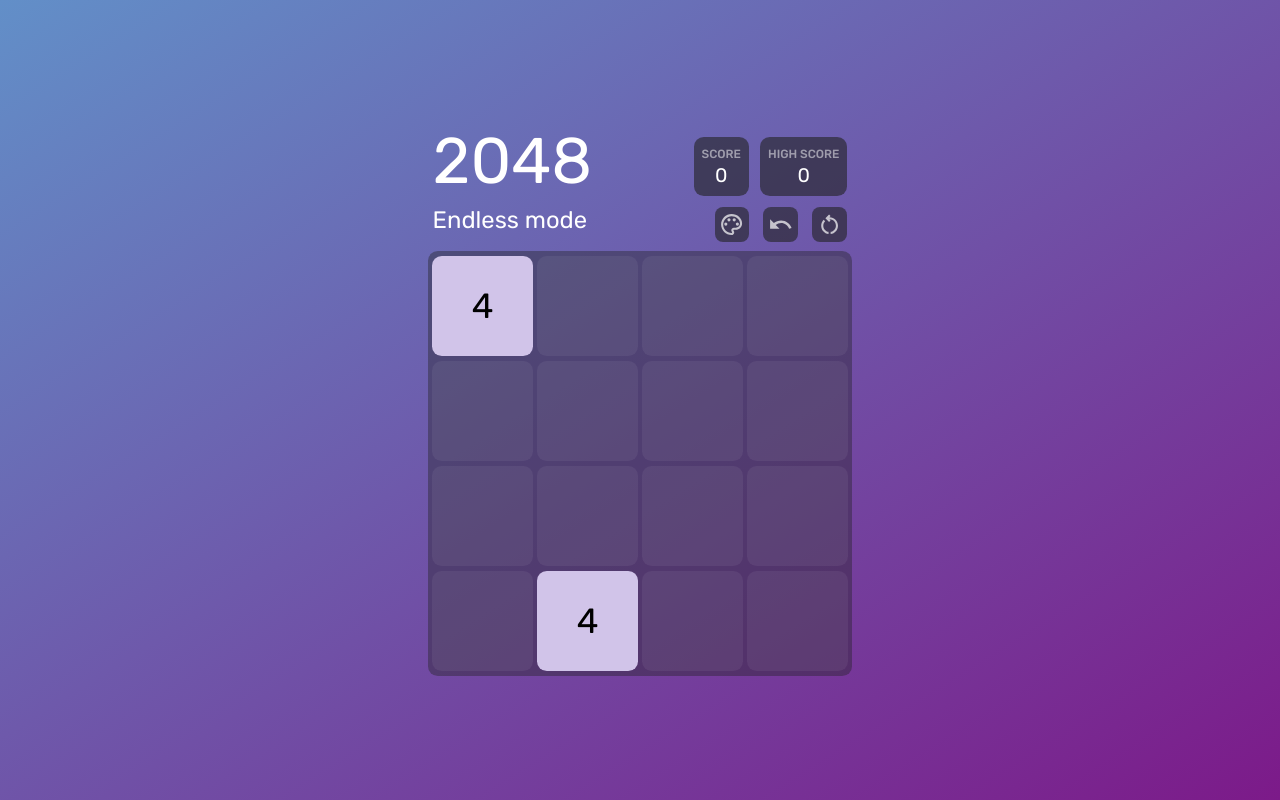
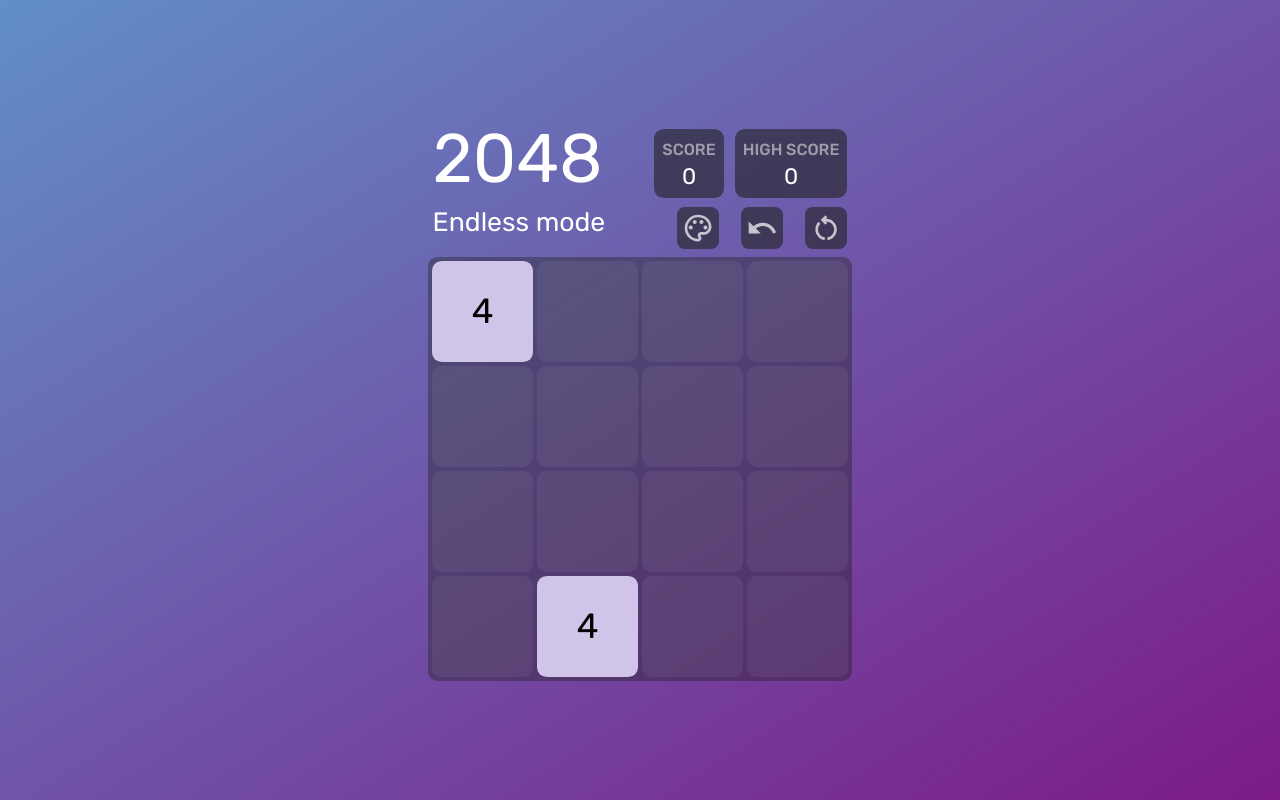
Before and after one commit to Sergey325/2048_react, a React (Create React App) app: page / in a window 1280 px wide. Built offline with nearby package versions, Linux system fonts and the light colour scheme.

Commit message:
changed fontSize

```diff
--- a/src/components/header.jsx
+++ b/src/components/header.jsx
@@ -58,7 +58,7 @@
             <FlexCenter width="100%" py="0.57rem"
                         sx={{justifyContent: "space-between", alignItems: "flex-start"}}>
                 <Typography variant="h3" gutterBottom>Endless mode</Typography>
-                <FlexCenter gap="1rem" zIndex={20}>
+                <FlexCenter gap="1.6rem" zIndex={20}>
                     <IconButton
                         sx={{
                             borderRadius: "0.57rem",
@@ -72,7 +72,7 @@
                     >
                         <PaletteOutlined sx={{
                             color: mainColor["gray200"],
-                            fontSize: "1.8rem"
+                            fontSize: "2.3rem"
                         }}/>
                     </IconButton>
                     <IconButton
@@ -88,7 +88,7 @@
                     >
                         <UndoOutlined sx={{
                             color: mainColor["gray200"],
-                            fontSize: "1.8rem"
+                            fontSize: "2.3rem"
                         }}/>
                     </IconButton>
                     <IconButton
@@ -104,7 +104,7 @@
                     >
                         <RestartAltOutlined sx={{
                             color: mainColor["gray200"],
-                            fontSize: "1.8rem"
+                            fontSize: "2.3rem"
                         }}/>
                     </IconButton>
                 </FlexCenter>
--- a/src/theme.js
+++ b/src/theme.js
@@ -108,27 +108,28 @@
             // fontSize: 14,
             h1: {
                 fontFamily: ["Rubik", "sans-serif"].join(","),
-                fontSize: "4.6rem",
+                fontSize: "4.9rem",
+                // fontSize: "4.6rem",
             },
             h2: {
                 fontFamily: ["Rubik", "sans-serif"].join(","),
-                fontSize: "2.3rem",
+                fontSize: "2.5rem",
             },
             h3: {
                 fontFamily: ["Rubik", "sans-serif"].join(","),
-                fontSize: "1.7rem",
+                fontSize: "1.9rem",
             },
             h4: {
                 fontFamily: ["Rubik", "sans-serif"].join(","),
-                fontSize: "1.4rem",
+                fontSize: "1.6rem",
             },
             h5: {
                 fontFamily: ["Rubik", "sans-serif"].join(","),
-                fontSize: "1.1rem",
+                fontSize: "1.3rem",
             },
             h6: {
                 fontFamily: ["Rubik", "sans-serif"].join(","),
-                fontSize: "0.85rem",
+                fontSize: "1.15rem",
             },
         },
     }
```
